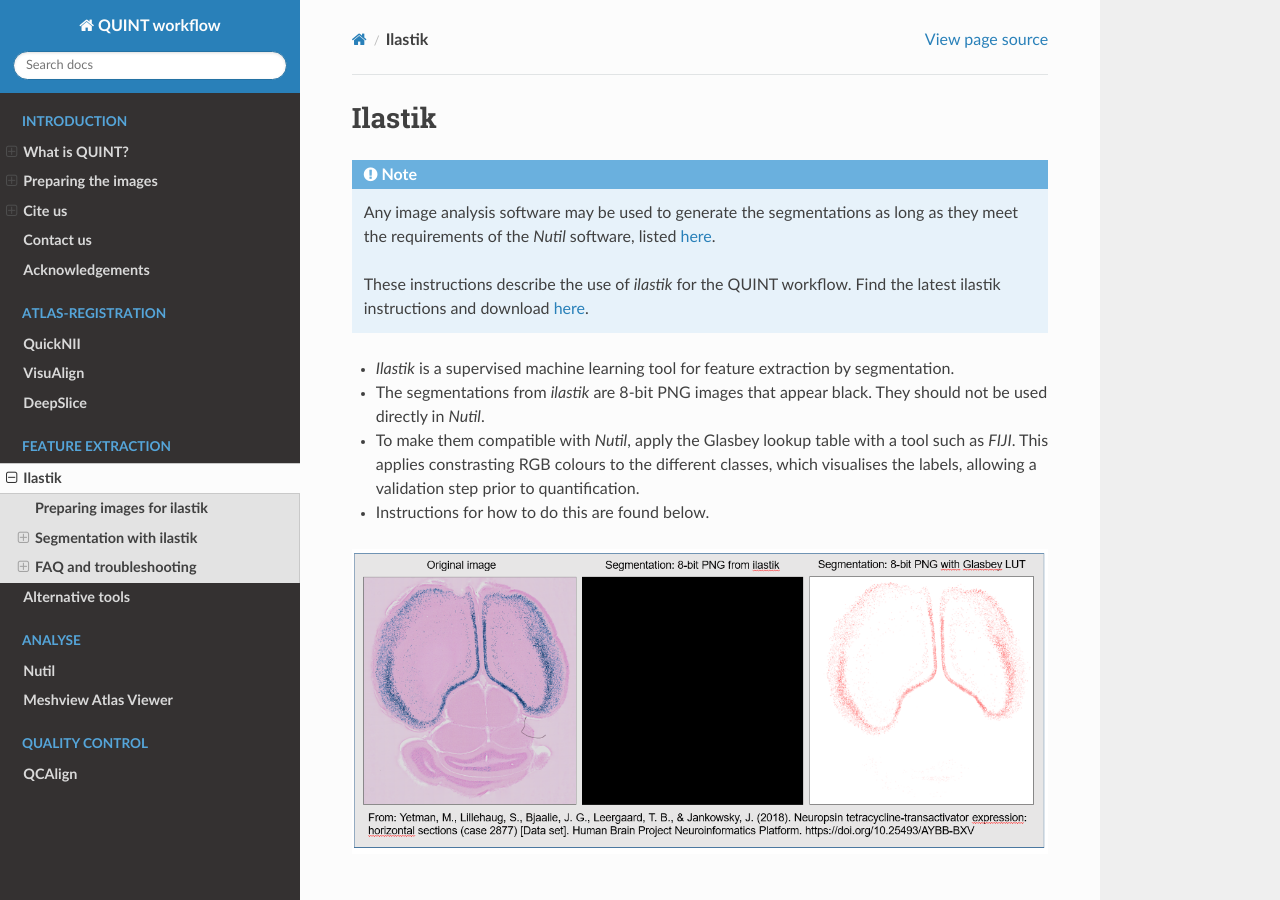
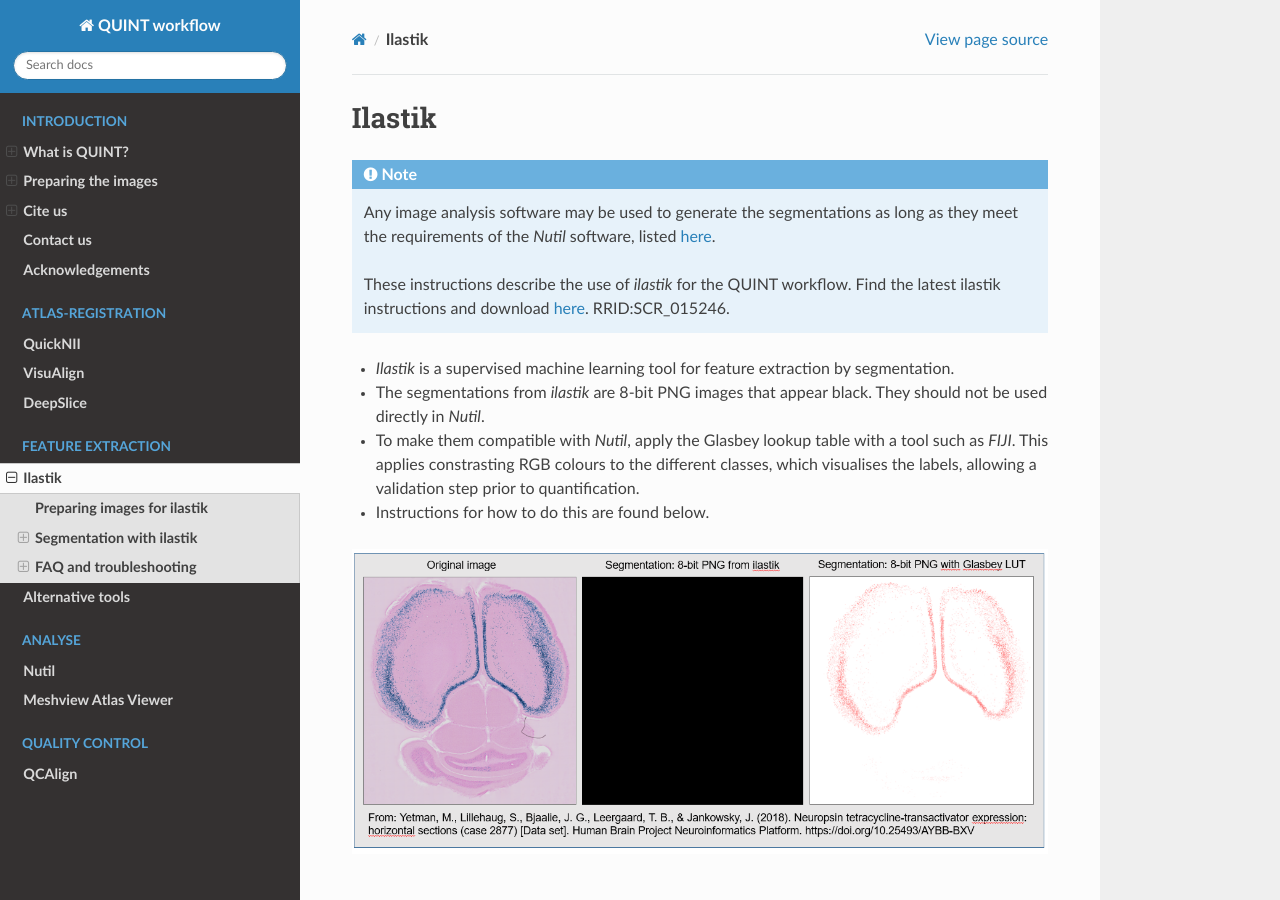
Before and after one commit to Neural-Systems-at-UIO/QUINT_workflow, a Sphinx documentation site: the page built from docs/Ilastik.rst, in a window 1280 px wide and 900 px high. Built offline with Sphinx 7.4.7 and the Read the Docs theme 2.0.0, drawn with Linux system fonts in a browser that asks for light colours.

Commit message:
Update Ilastik.rst

```diff
--- a/docs/Ilastik.rst
+++ b/docs/Ilastik.rst
@@ -5,7 +5,7 @@
 
   Any image analysis software may be used to generate the segmentations as long as they meet the requirements of the *Nutil* software, listed `here <https://nutil.readthedocs.io/en/latest/QuantifierInput.html#preparing-the-segmentations>`_.
 
-  These instructions describe the use of *ilastik* for the QUINT workflow. Find the latest ilastik instructions and download `here <https://www.ilastik.org /download.html>`_.
+  These instructions describe the use of *ilastik* for the QUINT workflow. Find the latest ilastik instructions and download `here <https://www.ilastik.org /download.html>`_. RRID:SCR\_015246.
 
 * *Ilastik* is a supervised machine learning tool for feature extraction by segmentation.
 * The segmentations from *ilastik* are 8-bit PNG images that appear black. They should not be used directly in *Nutil*.
```
